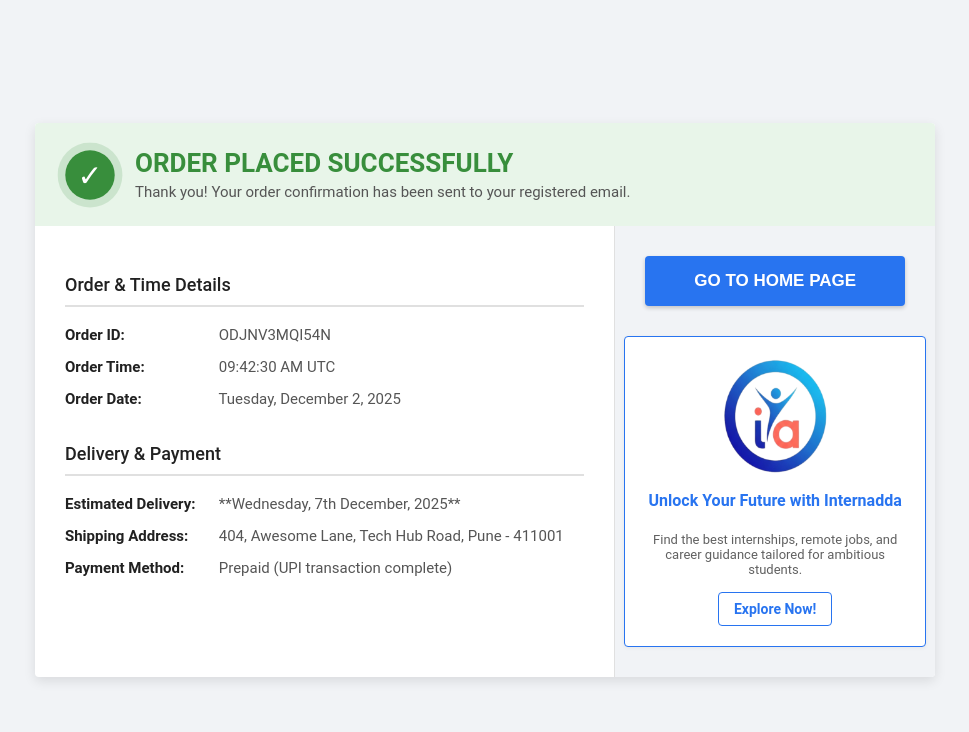
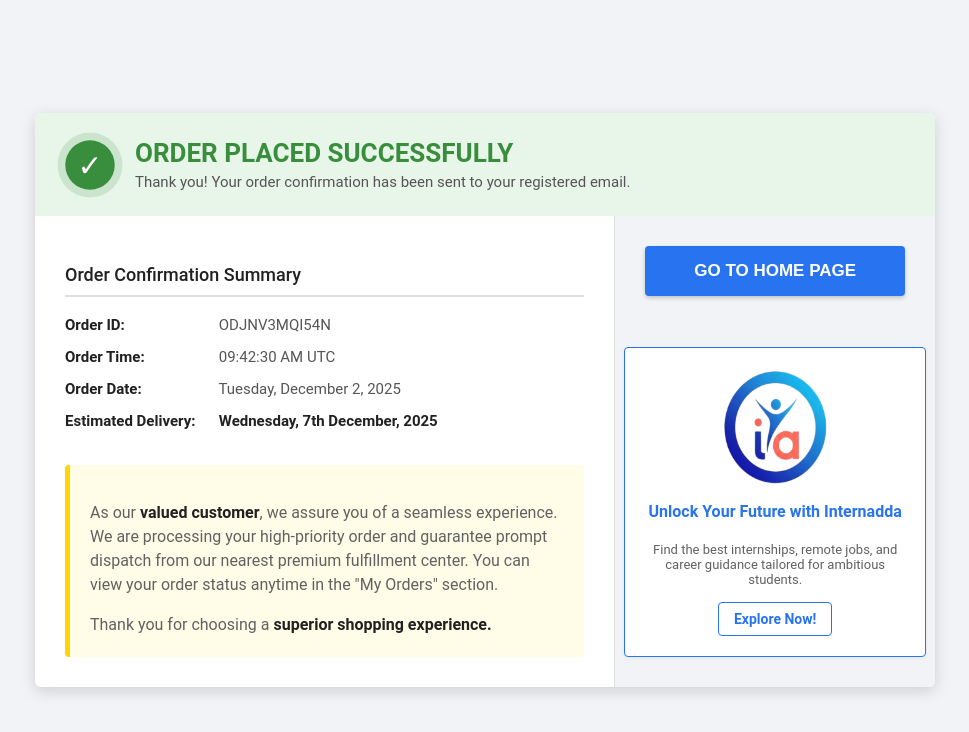
Before and after one commit to Client-design/Order, a plain HTML site: page index.html in a window 1280 px wide. Shown: the whole page, without its empty margins (155-1124 px from the left). Drawn offline with Linux system fonts and the light colour scheme.

Commit message:
Update index.html

```diff
--- a/index.html
+++ b/index.html
@@ -3,7 +3,7 @@
 <head>
     <meta charset="UTF-8">
     <meta name="viewport" content="width=device-width, initial-scale=1.0">
-    <title>Order Confirmed - Awesome!</title>
+    <title>Order Confirmed - Premium Experience</title>
     <style>
         /* Define Colors and Variables */
         :root {
@@ -12,6 +12,7 @@
             --border-gray: #E0E0E0;
             --text-color: #212121;
             --light-bg: #F1F3F6;
+            --premium-gold: #FFD700; /* For a touch of high-end feel */
         }
 
         /* Basic Setup and Background */
@@ -24,7 +25,7 @@
             justify-content: center;
             align-items: center;
             min-height: 100vh;
-            perspective: 1000px; /* For 3D transformations */
+            perspective: 1000px;
         }
 
         /* Keyframes for Animations */
@@ -59,8 +60,8 @@
             width: 90%;
             max-width: 900px;
             background-color: #fff;
-            box-shadow: 0 4px 12px rgba(0, 0, 0, 0.1);
-            border-radius: 4px;
+            box-shadow: 0 4px 15px rgba(0, 0, 0, 0.15); /* Slightly stronger shadow */
+            border-radius: 6px; /* Slightly more rounded */
             overflow: hidden;
             opacity: 0;
             animation: slideInUp 0.8s ease-out forwards;
@@ -71,7 +72,7 @@
             display: flex;
             align-items: center;
             padding: 25px 30px;
-            background-color: #E8F5E9; /* Very light green for success feel */
+            background-color: #E8F5E9;
         }
 
         .success-icon-wrapper {
@@ -142,7 +143,24 @@
         .detail-item strong {
             color: var(--text-color);
             display: inline-block;
-            min-width: 150px; /* Align the values */
+            min-width: 150px;
+        }
+
+        /* New Premium Message Styling */
+        .premium-message {
+            margin-top: 30px;
+            padding: 20px;
+            background-color: #FFFDE7; /* Light yellow background */
+            border-left: 5px solid var(--premium-gold);
+            border-radius: 4px;
+            font-size: 16px;
+            line-height: 1.5;
+            color: #616161;
+        }
+
+        .premium-message strong {
+            color: var(--text-color);
+            font-weight: 700;
         }
 
         /* --- Sidebar Action Button --- */
@@ -183,7 +201,7 @@
         }
 
         .internadda-logo {
-            width: 120px; /* Adjust size as needed */
+            width: 120px;
             height: auto;
             margin-bottom: 10px;
         }
@@ -254,7 +272,7 @@
             <div class="details-panel">
 
                 <div class="detail-group">
-                    <h3>Order & Time Details</h3>
+                    <h3>Order Confirmation Summary</h3>
                     <div class="detail-item">
                         <strong>Order ID:</strong> <span id="orderId">...</span>
                     </div>
@@ -264,19 +282,20 @@
                     <div class="detail-item">
                         <strong>Order Date:</strong> <span id="orderDate">...</span>
                     </div>
+                    <div class="detail-item">
+                        <strong>Estimated Delivery:</strong> <strong>Wednesday, 7th December, 2025</strong>
+                    </div>
                 </div>
 
-                <div class="detail-group" style="margin-top: 30px;">
-                    <h3>Delivery & Payment</h3>
-                    <div class="detail-item">
-                        <strong>Estimated Delivery:</strong> **Wednesday, 7th December, 2025**
-                    </div>
-                    <div class="detail-item">
-                        <strong>Shipping Address:</strong> 404, Awesome Lane, Tech Hub Road, Pune - 411001
-                    </div>
-                    <div class="detail-item">
-                        <strong>Payment Method:</strong> Prepaid (UPI transaction complete)
-                    </div>
+                <div class="premium-message">
+                    <p>
+                        As our <strong>valued customer</strong>, we assure you of a seamless experience.
+                        We are processing your high-priority order and guarantee prompt dispatch from our nearest premium fulfillment center.
+                        You can view your order status anytime in the "My Orders" section.
+                    </p>
+                    <p style="margin-bottom: 0;">
+                        Thank you for choosing a <strong>superior shopping experience.</strong>
+                    </p>
                 </div>
             </div>
 
@@ -312,11 +331,13 @@
         function setOrderTimeAndDate() {
             const now = new Date();
 
-            // Time (e.g., 03:08:34 PM IST)
+            // Time (e.g., 03:11:53 PM IST)
             const timeOptions = { hour: '2-digit', minute: '2-digit', second: '2-digit', hour12: true };
-            const timeString = now.toLocaleTimeString('en-US', timeOptions) + ' ' + Intl.DateTimeFormat().resolvedOptions().timeZone;
+            // Get the current time zone string (e.g., IST)
+            const timeZoneString = Intl.DateTimeFormat().resolvedOptions().timeZone.split('/').pop().replace('_', ' ');
+            const timeString = now.toLocaleTimeString('en-US', timeOptions) + ' ' + timeZoneString;
 
-            // Date (e.g., Tuesday, 2 December 2025)
+            // Date (e.g., Tuesday, December 2, 2025)
             const dateOptions = { weekday: 'long', year: 'numeric', month: 'long', day: 'numeric' };
             const dateString = now.toLocaleDateString('en-US', dateOptions);
 
```
